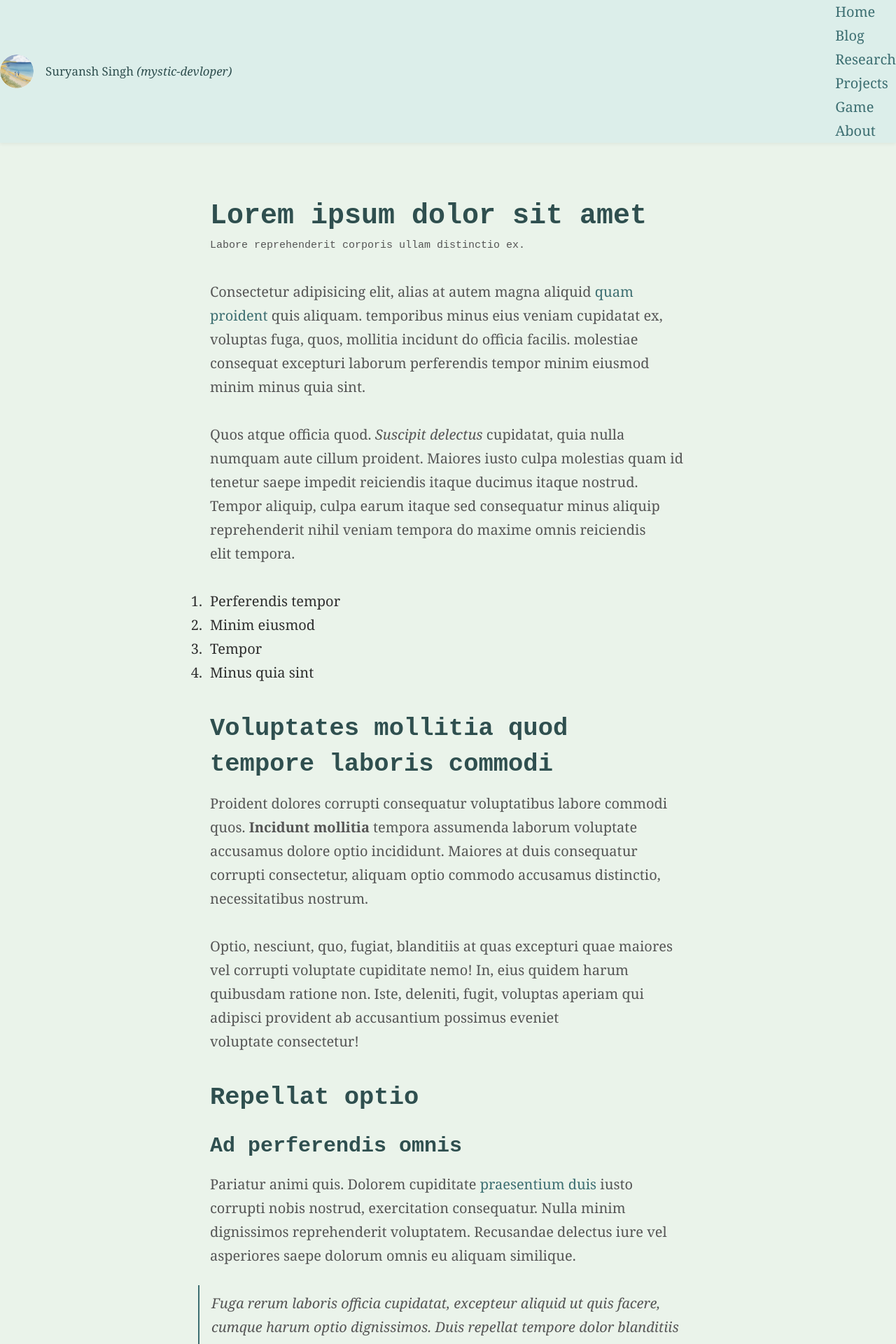
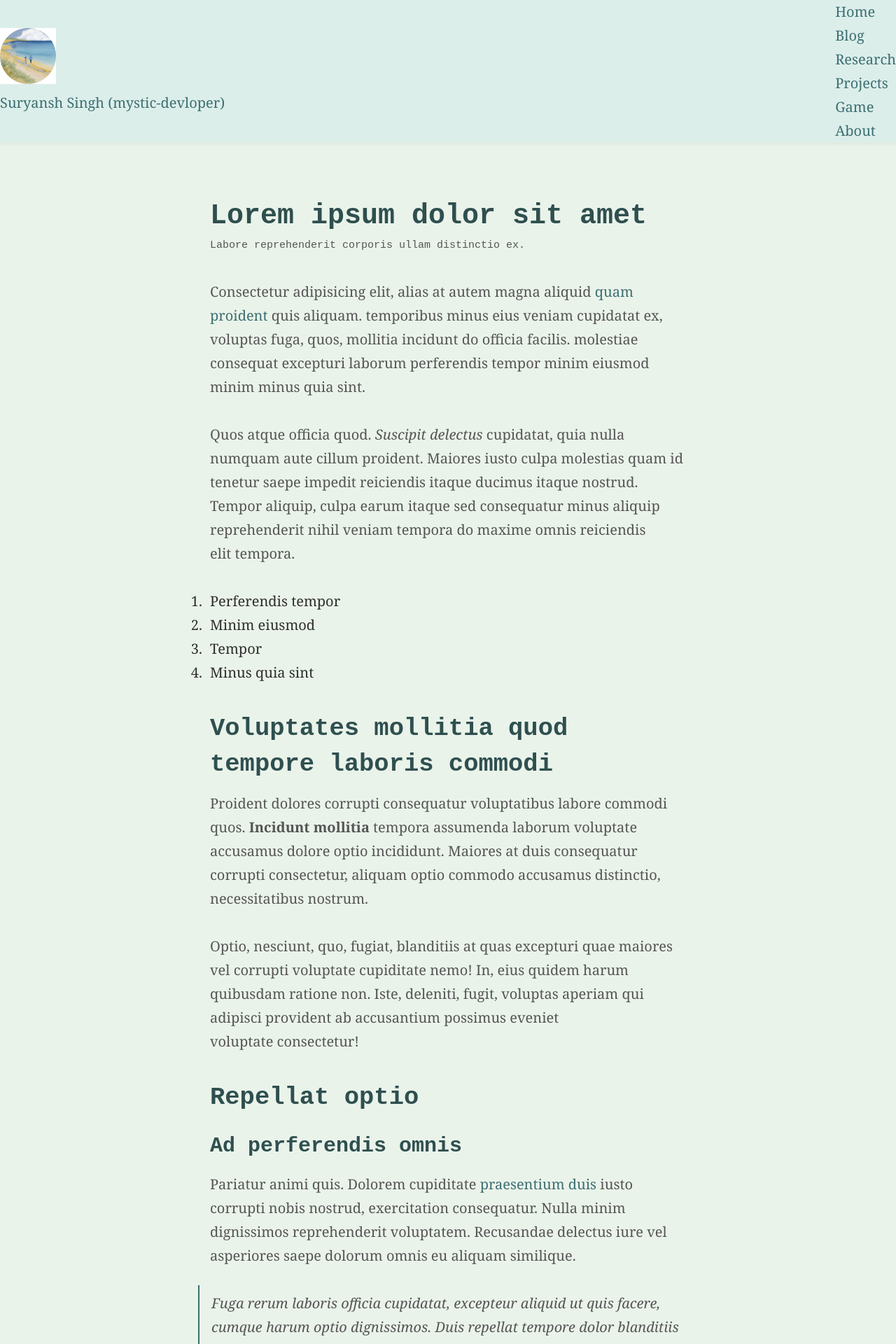
Before and after one commit to stew-verse/stew-verse.github.io, a Jekyll site: the page index.html, which Jekyll copies as it is, in a window 1280 px wide. Shown: the top 1920 px of the page at 70% size. Built offline with Jekyll 4.4.1, drawn with Linux system fonts in a browser that asks for light colours.

Commit message:
Update _navbar.scss

```diff
--- a/_sass/_navbar.scss
+++ b/_sass/_navbar.scss
@@ -55,24 +55,13 @@
   }
 }
 
-// Top-level navigation container
-.main-nav {
-  position: sticky;
-  top: 0;
+.global-header {
+  background-color: $bannerColour;
   z-index: 1000;
   display: inline-block;
   @include flexbox;
   @include justify-content(space-between);
   @include align-items(center);
-  background-color: $bannerColour;
-  box-shadow: 0 2px 5px rgba(0, 0, 0, 0.05);
-  backdrop-filter: blur(6px);
-  -webkit-backdrop-filter: blur(6px);
-
-  &.scrolled {
-    box-shadow: 0 2px 12px rgba(0, 0, 0, 0.1);
-    transition: box-shadow 0.2s ease;
-  }
 
   .logo-name {
     text-decoration: none;
@@ -108,6 +97,26 @@
     font-style: italic;
     line-height: 1.2;
   }
+}
+
+// Top-level navigation container
+.main-nav {
+  position: sticky;
+  top: 0;
+  z-index: 1000;
+  display: inline-block;
+  @include flexbox;
+  @include justify-content(space-between);
+  @include align-items(center);
+  background-color: $bannerColour;
+  box-shadow: 0 2px 5px rgba(0, 0, 0, 0.05);
+  backdrop-filter: blur(6px);
+  -webkit-backdrop-filter: blur(6px);
+
+  &.scrolled {
+    box-shadow: 0 2px 12px rgba(0, 0, 0, 0.1);
+    transition: box-shadow 0.2s ease;
+  }
 
 .js {
   .nav-toggle {
@@ -127,7 +136,7 @@
     transform: translateY(-50%);
 
     &:after {
-      background-image: url(../img/menu.svg);
+      background-image: url(/assets/img/menu.svg);
       background-position: 0 0;
       background-size: 30px 60px;
       content: '';
```
